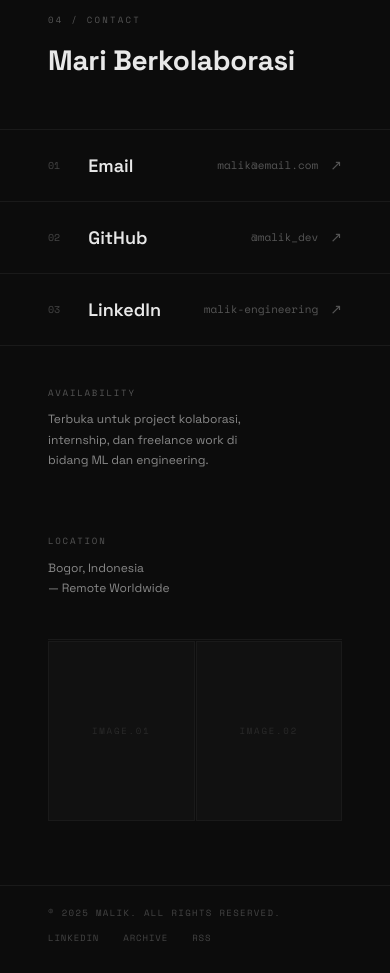
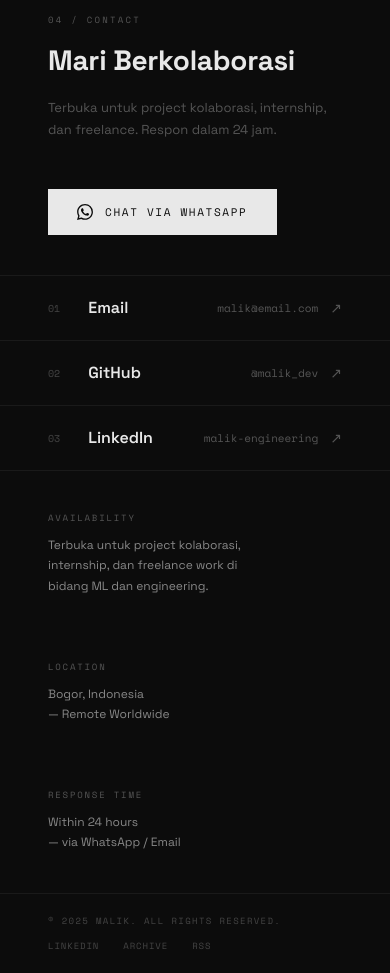
Before and after one commit to malikraihan-dev/testing, a Next.js app: page / in a window 390 px wide. Shown: the part 3980-4953 px from the top of the page. Built offline with nearby package versions, Linux system fonts and the light colour scheme.

Commit message:
update contact

```diff
--- a/components/Contact.tsx
+++ b/components/Contact.tsx
@@ -7,6 +7,11 @@ const contacts = [
   { num: "02", label: "GitHub", value: "@malik_dev", href: "https://github.com/malik" },
   { num: "03", label: "LinkedIn", value: "malik-engineering", href: "https://linkedin.com/in/malik" },
 ];
+
+// Ganti dengan nomor WhatsApp kamu (format: 628xxxxxxxxxx)
+const WHATSAPP_NUMBER = "628xxxxxxxxxx";
+const WHATSAPP_MESSAGE = "Halo Malik, saya tertarik untuk berkolaborasi dengan kamu!";
+const WHATSAPP_URL = "https://wa.me/" + WHATSAPP_NUMBER + "?text=" + encodeURIComponent(WHATSAPP_MESSAGE);
 
 export default function Contact() {
   const handleEnter = (e: MouseEvent<HTMLAnchorElement>) => {
@@ -19,12 +24,17 @@ export default function Contact() {
   return (
     <section id="contact" style={{ borderTop: "1px solid #1a1a1a" }}>
 
+      {/* Header */}
       <div style={{ padding: "64px 48px 48px 48px" }}>
         <motion.p
           initial={{ opacity: 0 }}
           whileInView={{ opacity: 1 }}
           viewport={{ once: true }}
-          style={{ fontFamily: "var(--font-mono)", fontSize: "9px", letterSpacing: "0.25em", color: "#555", textTransform: "uppercase", marginBottom: "12px" }}
+          style={{
+            fontFamily: "var(--font-mono)", fontSize: "9px",
+            letterSpacing: "0.25em", color: "#555",
+            textTransform: "uppercase", marginBottom: "12px"
+          }}
         >
           04 / Contact
         </motion.p>
@@ -33,13 +43,66 @@ export default function Contact() {
           whileInView={{ opacity: 1, y: 0 }}
           viewport={{ once: true }}
           transition={{ duration: 0.5 }}
-          style={{ fontSize: "clamp(28px, 4vw, 42px)", fontWeight: 700, color: "#e8e8e8", letterSpacing: "-0.01em" }}
+          style={{
+            fontSize: "clamp(28px, 4vw, 42px)", fontWeight: 700,
+            color: "#e8e8e8", letterSpacing: "-0.01em", marginBottom: "16px"
+          }}
         >
           Mari Berkolaborasi
         </motion.h2>
+        <motion.p
+          initial={{ opacity: 0, y: 12 }}
+          whileInView={{ opacity: 1, y: 0 }}
+          viewport={{ once: true }}
+          transition={{ duration: 0.5, delay: 0.1 }}
+          style={{ fontSize: "13px", color: "#555", maxWidth: "400px", lineHeight: 1.7 }}
+        >
+          Terbuka untuk project kolaborasi, internship, dan freelance. Respon dalam 24 jam.
+        </motion.p>
       </div>
 
-      <div style={{ borderTop: "1px solid #1a1a1a" }}>
+      {/* WhatsApp Button — CTA utama */}
+      <motion.div
+        initial={{ opacity: 0, y: 12 }}
+        whileInView={{ opacity: 1, y: 0 }}
+        viewport={{ once: true }}
+        transition={{ duration: 0.5, delay: 0.15 }}
+        style={{ padding: "0 48px 40px 48px" }}
+      >
+        <a
+          href={WHATSAPP_URL}
+          target="_blank"
+          rel="noopener noreferrer"
+          style={{
+            display: "inline-flex", alignItems: "center", gap: "12px",
+            background: "#e8e8e8", color: "#0c0c0c",
+            padding: "14px 28px", textDecoration: "none",
+            fontFamily: "var(--font-mono)", fontSize: "11px",
+            letterSpacing: "0.15em", textTransform: "uppercase",
+            transition: "all 0.2s", border: "1px solid #e8e8e8",
+          }}
+          onMouseEnter={(e: MouseEvent<HTMLAnchorElement>) => {
+            e.currentTarget.style.background = "transparent";
+            e.currentTarget.style.color = "#e8e8e8";
+          }}
+          onMouseLeave={(e: MouseEvent<HTMLAnchorElement>) => {
+            e.currentTarget.style.background = "#e8e8e8";
+            e.currentTarget.style.color = "#0c0c0c";
+          }}
+        >
+          {/* WhatsApp Icon */}
+          <svg width="16" height="16" viewBox="0 0 24 24" fill="currentColor">
+            <path d="M17.472 14.382c-.297-.149-1.758-.867-2.03-.967-.273-.099-.471-.148-.67.15-.197.297-.767.966-.94 1.164-.173.199-.347.223-.644.075-.297-.15-1.255-.463-2.39-1.475-.883-.788-1.48-1.761-1.653-2.059-.173-.297-.018-.458.13-.606.134-.133.298-.347.446-.52.149-.174.198-.298.298-.497.099-.198.05-.371-.025-.52-.075-.149-.669-1.612-.916-2.207-.242-.579-.487-.5-.669-.51-.173-.008-.371-.01-.57-.01-.198 0-.52.074-.792.372-.272.297-1.04 1.016-1.04 2.479 0 1.462 1.065 2.875 1.213 3.074.149.198 2.096 3.2 5.077 4.487.709.306 1.262.489 1.694.625.712.227 1.36.195 1.871.118.571-.085 1.758-.719 2.006-1.413.248-.694.248-1.289.173-1.413-.074-.124-.272-.198-.57-.347m-5.421 7.403h-.004a9.87 9.87 0 01-5.031-1.378l-.361-.214-3.741.982.998-3.648-.235-.374a9.86 9.86 0 01-1.51-5.26c.001-5.45 4.436-9.884 9.888-9.884 2.64 0 5.122 1.03 6.988 2.898a9.825 9.825 0 012.893 6.994c-.003 5.45-4.437 9.884-9.885 9.884m8.413-18.297A11.815 11.815 0 0012.05 0C5.495 0 .16 5.335.157 11.892c0 2.096.547 4.142 1.588 5.945L.057 24l6.305-1.654a11.882 11.882 0 005.683 1.448h.005c6.554 0 11.89-5.335 11.893-11.893a11.821 11.821 0 00-3.48-8.413z"/>
+          </svg>
+          Chat via WhatsApp
+        </a>
+      </motion.div>
+
+      {/* Divider */}
+      <div style={{ borderTop: "1px solid #1a1a1a" }} />
+
+      {/* Contact links */}
+      <div>
         {contacts.map((c, i) => (
           <motion.a
             key={c.num}
@@ -54,13 +117,13 @@ export default function Contact() {
             onMouseLeave={handleLeave}
             style={{
               display: "flex", alignItems: "center", justifyContent: "space-between",
-              padding: "22px 48px", borderBottom: "1px solid #1a1a1a",
+              padding: "20px 48px", borderBottom: "1px solid #1a1a1a",
               textDecoration: "none", transition: "background 0.2s"
             }}
           >
             <div style={{ display: "flex", alignItems: "center", gap: "28px" }}>
               <span style={{ fontFamily: "var(--font-mono)", fontSize: "10px", color: "#444" }}>{c.num}</span>
-              <span style={{ fontSize: "18px", fontWeight: 600, color: "#e8e8e8" }}>{c.label}</span>
+              <span style={{ fontSize: "16px", fontWeight: 600, color: "#e8e8e8" }}>{c.label}</span>
             </div>
             <div style={{ display: "flex", alignItems: "center", gap: "12px" }}>
               <span style={{ fontFamily: "var(--font-mono)", fontSize: "11px", color: "#555" }}>{c.value}</span>
@@ -70,8 +133,13 @@ export default function Contact() {
         ))}
       </div>
 
+      {/* Info bawah */}
       <div style={{ display: "flex", gap: "64px", padding: "40px 48px", flexWrap: "wrap" }}>
-        <motion.div initial={{ opacity: 0 }} whileInView={{ opacity: 1 }} viewport={{ once: true }}>
+        <motion.div
+          initial={{ opacity: 0 }}
+          whileInView={{ opacity: 1 }}
+          viewport={{ once: true }}
+        >
           <p style={{ fontFamily: "var(--font-mono)", fontSize: "9px", letterSpacing: "0.2em", color: "#555", textTransform: "uppercase", marginBottom: "10px" }}>
             Availability
           </p>
@@ -79,7 +147,12 @@ export default function Contact() {
             Terbuka untuk project kolaborasi, internship, dan freelance work di bidang ML dan engineering.
           </p>
         </motion.div>
-        <motion.div initial={{ opacity: 0 }} whileInView={{ opacity: 1 }} viewport={{ once: true }} transition={{ delay: 0.1 }}>
+        <motion.div
+          initial={{ opacity: 0 }}
+          whileInView={{ opacity: 1 }}
+          viewport={{ once: true }}
+          transition={{ delay: 0.1 }}
+        >
           <p style={{ fontFamily: "var(--font-mono)", fontSize: "9px", letterSpacing: "0.2em", color: "#555", textTransform: "uppercase", marginBottom: "10px" }}>
             Location
           </p>
@@ -87,16 +160,19 @@ export default function Contact() {
             Bogor, Indonesia<br />— Remote Worldwide
           </p>
         </motion.div>
-      </div>
-
-      <div style={{ display: "grid", gridTemplateColumns: "1fr 1fr", gap: "1px", margin: "0 48px 64px 48px", borderTop: "1px solid #1a1a1a", paddingTop: "1px" }}>
-        {[1, 2].map((n) => (
-          <div key={n} style={{ height: "180px", background: "#111", display: "flex", alignItems: "center", justifyContent: "center", border: "1px solid #1a1a1a" }}>
-            <span style={{ fontFamily: "var(--font-mono)", fontSize: "9px", color: "#2a2a2a", letterSpacing: "0.2em" }}>
-              IMAGE.{n.toString().padStart(2, "0")}
-            </span>
-          </div>
-        ))}
+        <motion.div
+          initial={{ opacity: 0 }}
+          whileInView={{ opacity: 1 }}
+          viewport={{ once: true }}
+          transition={{ delay: 0.2 }}
+        >
+          <p style={{ fontFamily: "var(--font-mono)", fontSize: "9px", letterSpacing: "0.2em", color: "#555", textTransform: "uppercase", marginBottom: "10px" }}>
+            Response Time
+          </p>
+          <p style={{ fontSize: "12px", color: "#888", lineHeight: 1.7 }}>
+            Within 24 hours<br />— via WhatsApp / Email
+          </p>
+        </motion.div>
       </div>
 
     </section>
```
